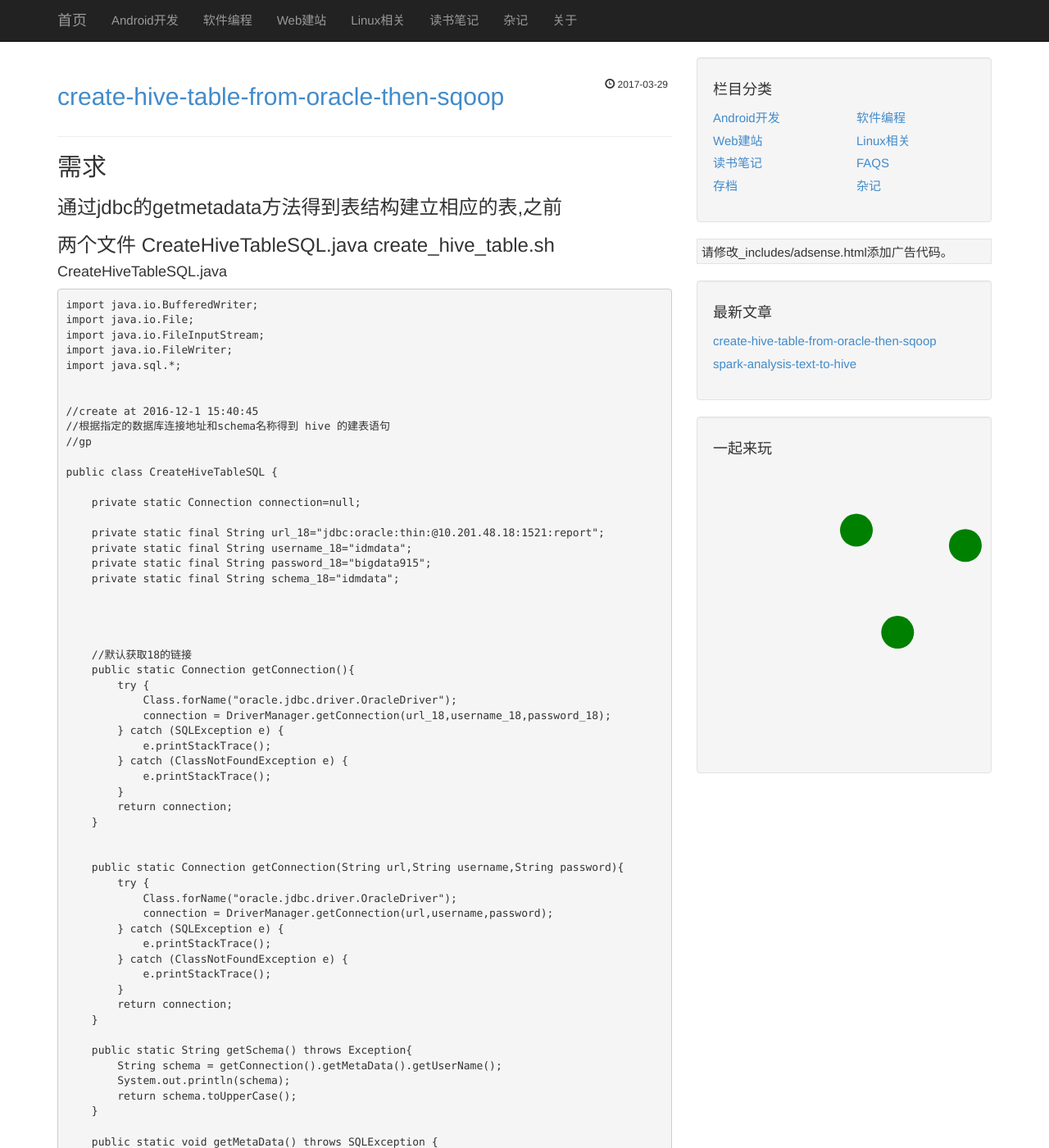
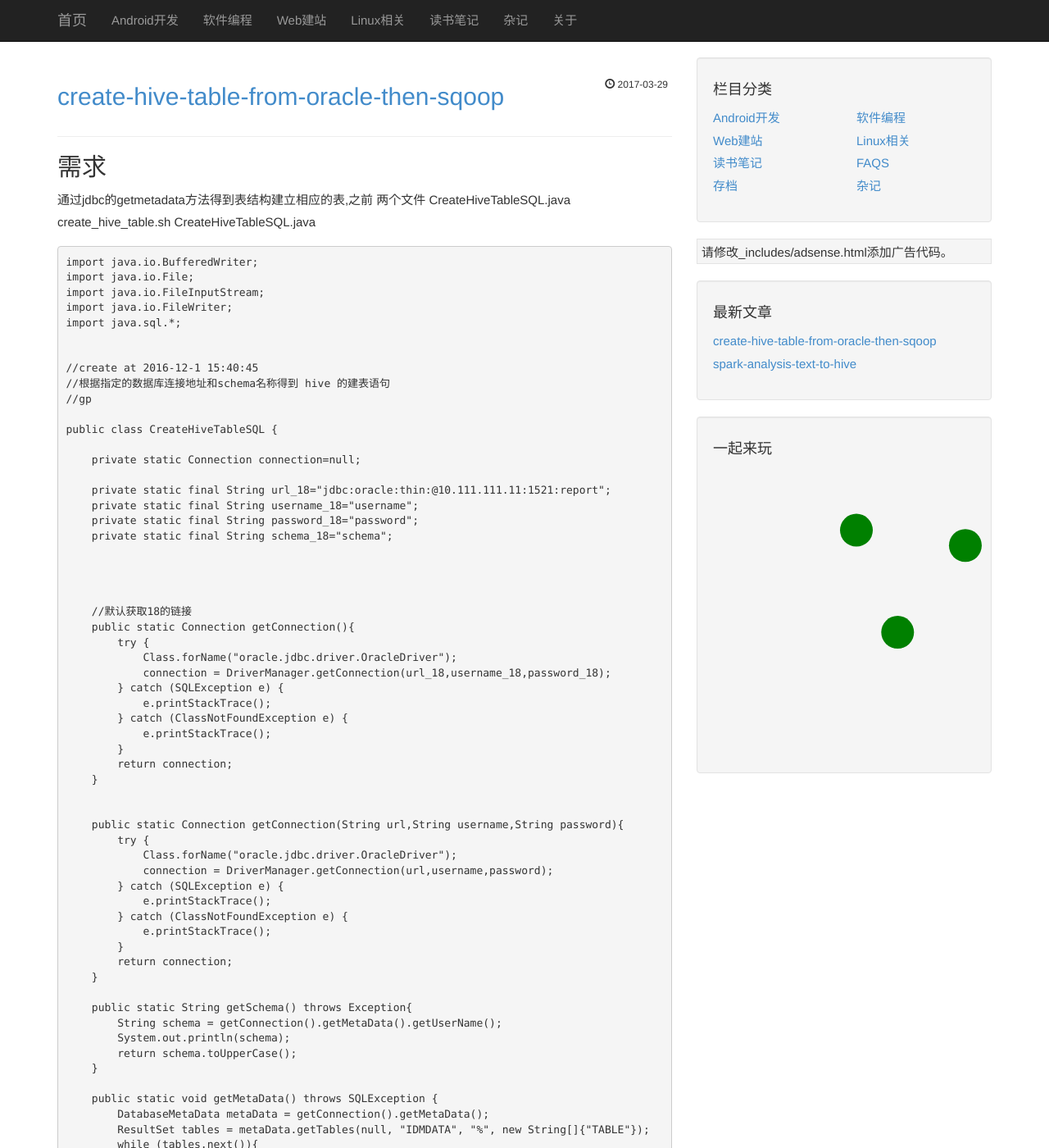
Before and after one commit to penger/penger.github.io, a Jekyll site: the page built from index.html, in a window 1280 px wide and 1400 px high. Shown: the whole window at 82% size. Built offline with Jekyll 4.4.1, drawn with Linux system fonts in a browser that asks for light colours; the list of posts is cut into pages by our own code; some of the changed text lies outside the part shown.

````diff
--- a/_posts/2017-03-29-create-hive-table-then-sqoop.markdown
+++ b/_posts/2017-03-29-create-hive-table-then-sqoop.markdown
@@ -6,9 +6,9 @@
 ---
 
 ## 需求
-### 通过jdbc的getmetadata方法得到表结构建立相应的表,之前
-### 两个文件 CreateHiveTableSQL.java  create_hive_table.sh
-#### CreateHiveTableSQL.java
+通过jdbc的getmetadata方法得到表结构建立相应的表,之前
+两个文件 CreateHiveTableSQL.java  create_hive_table.sh
+CreateHiveTableSQL.java
 ```
 import java.io.BufferedWriter;
 import java.io.File;
@@ -25,10 +25,10 @@
 
     private static Connection connection=null;
 
-    private static final String url_18="jdbc:oracle:thin:@10.201.48.18:1521:report";
-    private static final String username_18="idmdata";
-    private static final String password_18="bigdata915";
-    private static final String schema_18="idmdata";
+    private static final String url_18="jdbc:oracle:thin:@10.111.111.11:1521:report";
+    private static final String username_18="username";
+    private static final String password_18="password";
+    private static final String schema_18="schema";
 
 
 
@@ -187,7 +187,7 @@
 }
 
 ```
-#### create_hive_table.sh
+create_hive_table.sh
 ```
 #!/bin/bash
 #echo "jdbc:oracle:thin:@10.201.1.1:1521:promodg querydata bigdata MEMBER UMBRELLA_STORE_STOCK"
````
